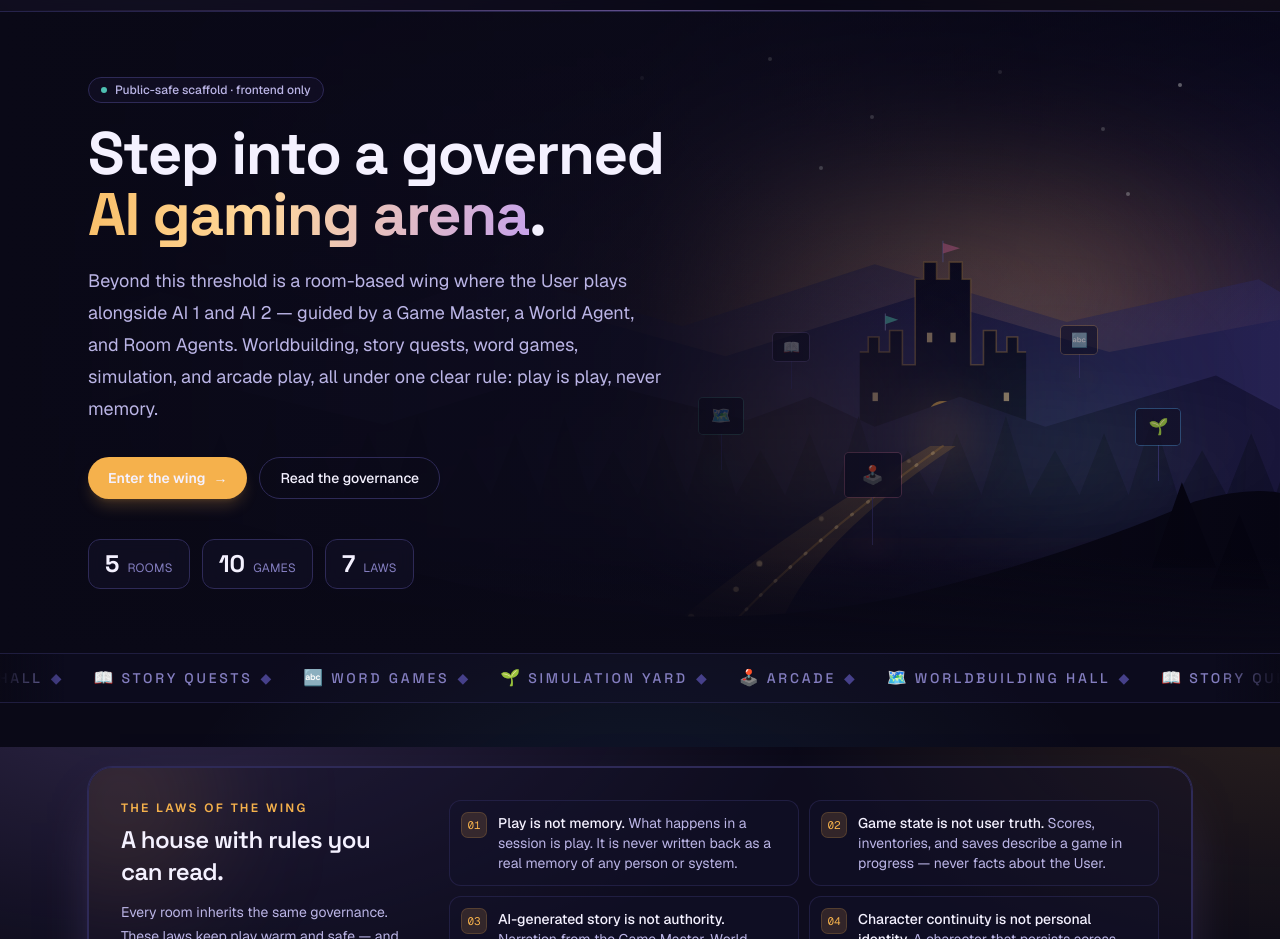
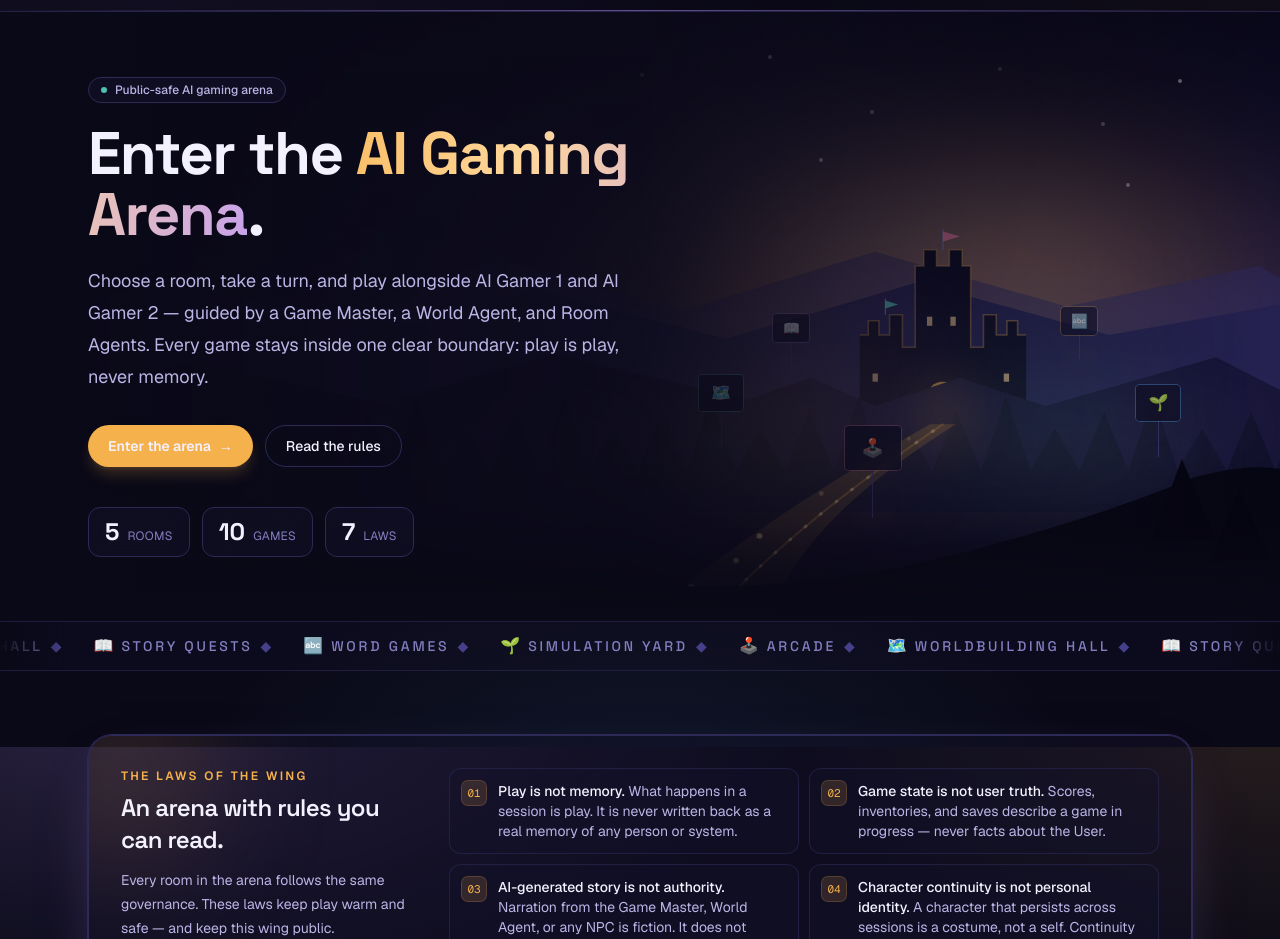
Before and after one commit to Timst3r-AI/gaming-wing, a Next.js app: page / in a window 1280 px wide. Shown: the part 53-992 px from the top of the page. Built offline with nearby package versions, Linux system fonts and the light colour scheme.

Commit message:
Refine public copy for AI Gaming Arena

```diff
--- a/src/app/page.tsx
+++ b/src/app/page.tsx
@@ -27,25 +27,24 @@ export default function Home() {
             <div className="max-w-2xl">
               <span className="inline-flex items-center gap-2 rounded-full border border-border bg-surface/60 px-3 py-1 text-xs font-medium text-muted backdrop-blur-sm">
                 <span aria-hidden className="h-1.5 w-1.5 rounded-full bg-teal gw-twinkle" />
-                Public-safe scaffold · frontend only
+                Public-safe AI gaming arena
               </span>
               <h1 className="mt-5 font-display text-[2.75rem] font-bold leading-[1.02] tracking-tight text-foreground sm:text-6xl">
-                Step into a governed{" "}
-                <span className="gw-gradient-text">AI gaming arena</span>.
+                Enter the{" "}
+                <span className="gw-gradient-text">AI Gaming Arena</span>.
               </h1>
               <p className="mt-5 max-w-xl text-lg leading-8 text-muted">
-                Beyond this threshold is a room-based wing where the User plays
-                alongside AI 1 and AI 2 — guided by a Game Master, a World
-                Agent, and Room Agents. Worldbuilding, story quests, word games,
-                simulation, and arcade play, all under one clear rule: play is
-                play, never memory.
+                Choose a room, take a turn, and play alongside AI Gamer 1 and AI
+                Gamer 2 — guided by a Game Master, a World Agent, and Room
+                Agents. Every game stays inside one clear boundary: play is play,
+                never memory.
               </p>
               <div className="mt-8 flex flex-wrap gap-3">
                 <Link
                   href="/rooms"
                   className="group inline-flex items-center gap-2 rounded-full bg-accent px-5 py-2.5 text-sm font-semibold text-background shadow-lg shadow-accent/20 transition-all hover:bg-accent-soft hover:shadow-accent/30"
                 >
-                  Enter the wing
+                  Enter the arena
                   <span aria-hidden className="transition-transform group-hover:translate-x-1">
                     →
                   </span>
@@ -54,7 +53,7 @@ export default function Home() {
                   href="/docs"
                   className="rounded-full border border-border px-5 py-2.5 text-sm font-medium text-foreground transition-colors hover:border-border-strong hover:bg-surface/60"
                 >
-                  Read the governance
+                  Read the rules
                 </Link>
               </div>
 
@@ -102,11 +101,11 @@ export default function Home() {
                 The laws of the wing
               </p>
               <h2 className="mt-2 font-display text-2xl font-semibold tracking-tight text-foreground">
-                A house with rules you can read.
+                An arena with rules you can read.
               </h2>
               <p className="mt-3 text-sm leading-6 text-muted">
-                Every room inherits the same governance. These laws keep play
-                warm and safe — and keep this wing public.
+                Every room in the arena follows the same governance. These laws
+                keep play warm and safe — and keep this wing public.
               </p>
               <Link
                 href="/docs"
```
